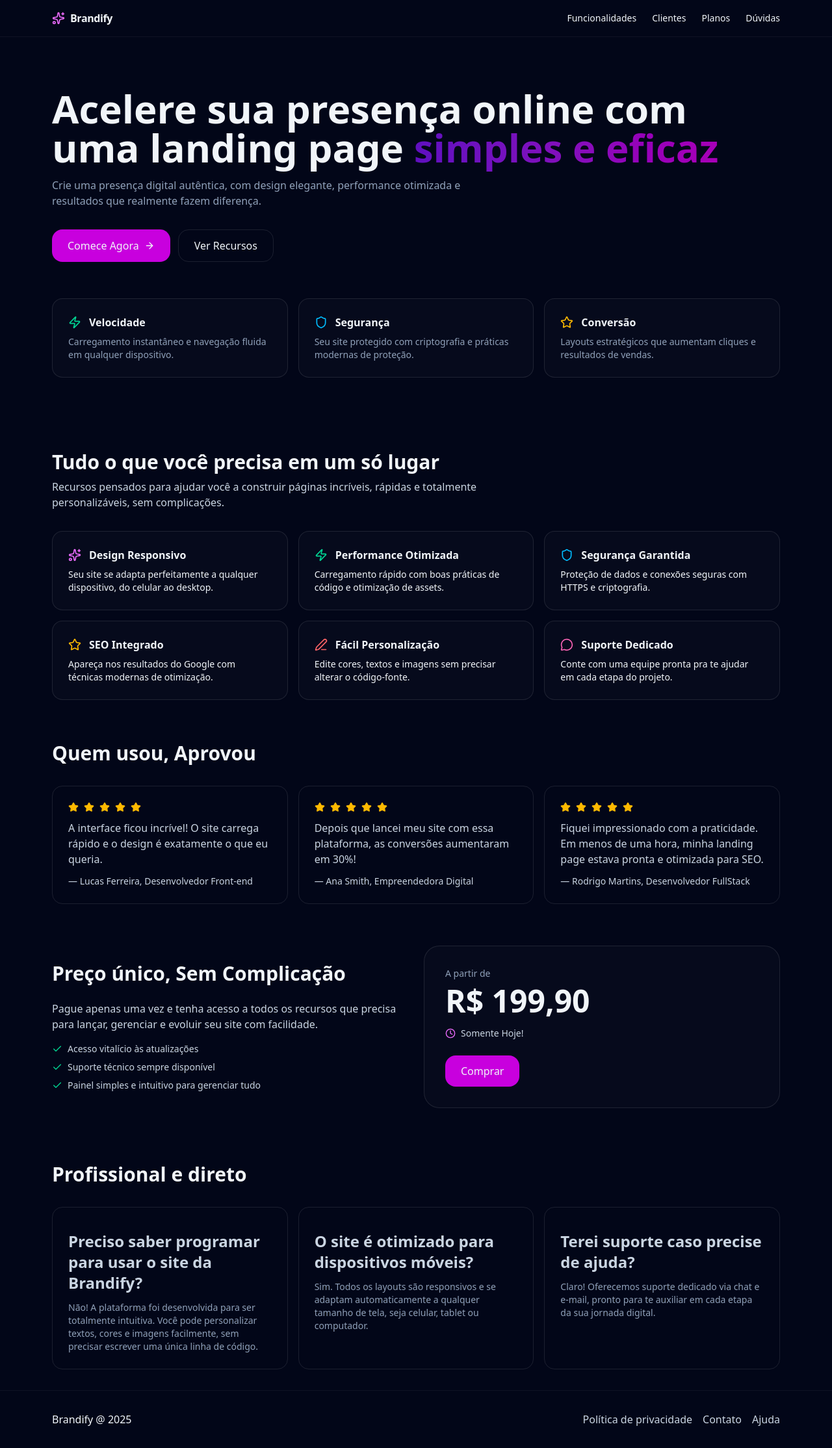
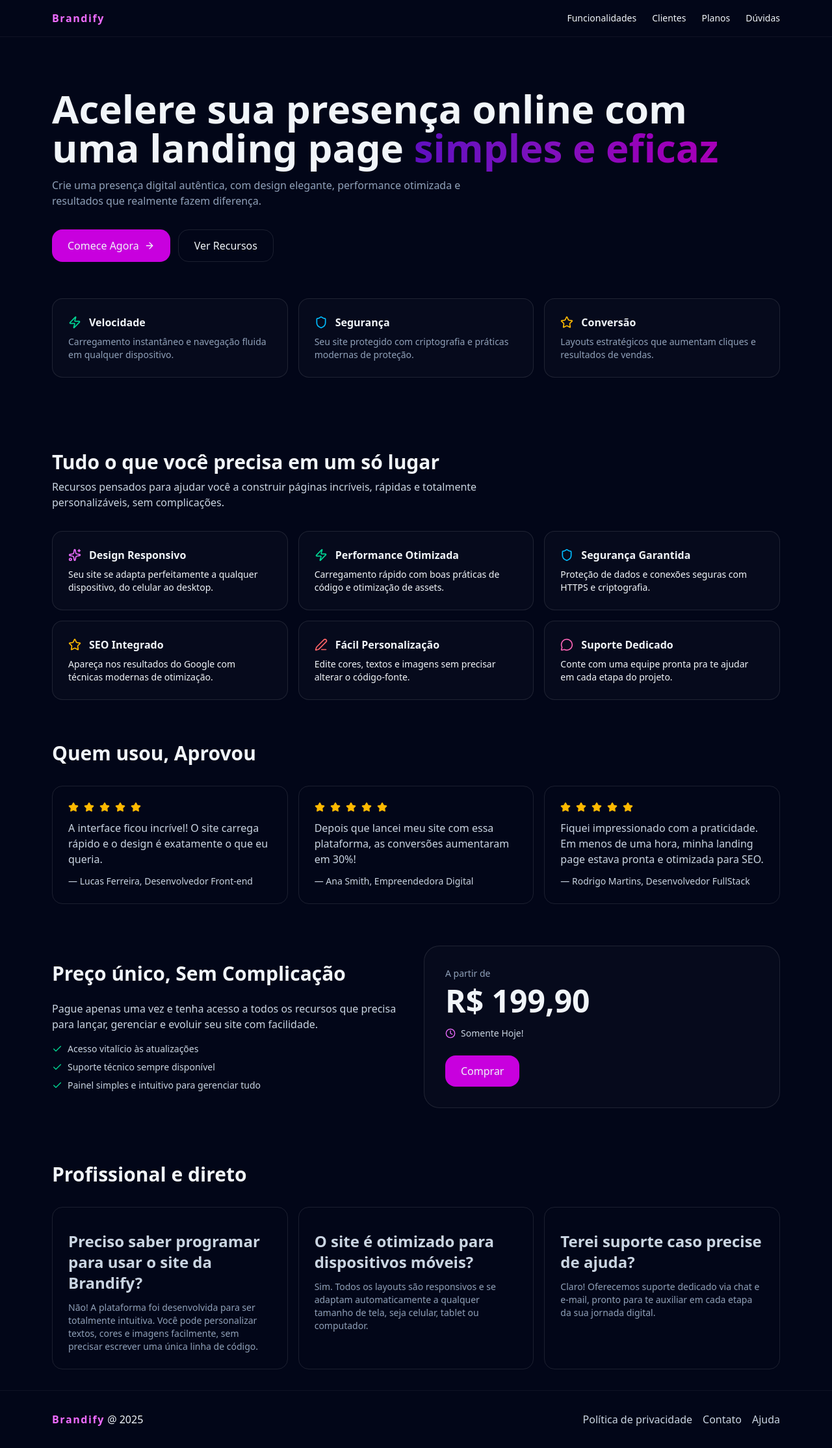
Before and after one commit to tenmenezes/Brandify, a React (Vite) app: page / in a window 1280 px wide. Shown: the whole page at 65% size. Built offline with nearby package versions, Linux system fonts and the light colour scheme.

Commit message:
editando marca / adicionando animações motion

```diff
--- a/src/App.jsx
+++ b/src/App.jsx
@@ -1,6 +1,6 @@
 import { useState } from "react";
 
-import { motion } from "framer-motion";
+import { AnimatePresence, motion } from "framer-motion";
 
 import {
   ArrowRight,
@@ -14,8 +14,6 @@ import {
   Clock,
   Edit3,
   MessageCircle,
-  MessageCircleQuestion,
-  Info,
 } from "lucide-react";
 
 // Criando links de navegação
@@ -35,9 +33,10 @@ function App() {
 
       <header className="sticky top-0 z-40 border-b border-white/5 bg-slate-950">
         <div className="mx-auto max-w-6xl px-4 py-4 flex items-center justify-between">
-          <a href="#" className="flex items-center gap-2">
-            <Sparkles className="size-5 text-fuchsia-400" />
-            <span className="font-bold tracking-tight">Brandify</span>
+          <a href="#home" className="flex items-center gap-2">
+            <span className="font-extrabold tracking-tight tracking-widest text-fuchsia-400">
+              Brandify
+            </span>
           </a>
 
           <nav className="hidden md:flex items-center gap-6 text-sm">
@@ -60,18 +59,27 @@ function App() {
           </button>
         </div>
 
-        {open && (
-          <div className="md:hidden">
-            <div
-              className="fixed bg-black/60 transition"
+        <AnimatePresence>
+          {open && (
+            <motion.div
+              className="md:hidden fixed inset-0 bg-black/60 flex justify-end"
+              initial={{ opacity: 0 }}
+              animate={{ opacity: 1 }}
+              exit={{ opacity: 0 }}
               onClick={() => setOpen(false)}
             >
-              <div className="fixed right-0 top-0 h-full w-60 bg-slate-900 border-l border-white/10 p-6">
-                <div className="flex items-center justify-between">
-                  <div className="flex items-center gap-2">
-                    <Sparkles className="size-6 text-fuchsia-400" />
-                    <span className="font-semibold">Brandify</span>
-                  </div>
+              <motion.div
+                className="h-full w-60 bg-slate-900 border-l border-white/10 p-6"
+                initial={{ x: 300 }}
+                animate={{ x: 0 }}
+                exit={{ x: 300 }}
+                transition={{ type: "spring", stiffness: 300, damping: 30 }}
+                onClick={(e) => e.stopPropagation()} // evita fechar ao clicar no painel
+              >
+                <div className="flex items-center justify-between mb-6">
+                  <span className="tracking-widest font-extrabold text-fuchsia-400">
+                    Brandify
+                  </span>
                   <button
                     className="p-2 rounded-lg transition"
                     onClick={() => setOpen(false)}
@@ -79,7 +87,7 @@ function App() {
                     <X className="size-6" />
                   </button>
                 </div>
-                <div className="flex flex-col gap-4 bg-slate-900 p-4 w-90">
+                <div className="flex flex-col gap-4">
                   {navLinks.map((l) => (
                     <a
                       key={l.href}
@@ -91,15 +99,15 @@ function App() {
                     </a>
                   ))}
                 </div>
-              </div>
-            </div>
-          </div>
-        )}
+              </motion.div>
+            </motion.div>
+          )}
+        </AnimatePresence>
       </header>
 
       {/* Hero */}
 
-      <section className="relative overflow-hidden">
+      <section className="relative overflow-hidden" id="home">
         <div className="mx-auto max-w-6xl px-4 py-20 relative">
           <motion.h1
             initial={{ opacity: 0, y: 20 }}
@@ -116,7 +124,7 @@ function App() {
           <motion.p
             initial={{ opacity: 0, y: 20 }}
             animate={{ opacity: 1, y: 0 }}
-            transition={{ duration: 0.5, delay: 1 }}
+            transition={{ duration: 0.5, delay: 0.2 }}
             className="mt-4 text-slate-400 max-w-2xl"
           >
             Crie uma presença digital autêntica, com design elegante,
@@ -125,7 +133,7 @@ function App() {
           <motion.div
             initial={{ opacity: 0, y: 20 }}
             animate={{ opacity: 1, y: 0 }}
-            transition={{ duration: 0.5, delay: 1.5 }}
+            transition={{ duration: 0.5, delay: 0.3 }}
             className="mt-8 flex flex-row gap-3"
           >
             <a
@@ -145,12 +153,7 @@ function App() {
               Ver Recursos
             </a>
           </motion.div>
-          <motion.div
-            initial={{ opacity: 0, y: 20 }}
-            animate={{ opacity: 1, y: 0 }}
-            transition={{ duration: 0.5, delay: 2 }}
-            className="mt-14 grid grid-cols-1 lg:grid-cols-3 md:grid-cols-2 gap-4"
-          >
+          <div className="mt-14 grid grid-cols-1 lg:grid-cols-3 md:grid-cols-2 gap-4">
             {[
               {
                 label: "Velocidade",
@@ -165,9 +168,12 @@ function App() {
                 desc: "Layouts estratégicos que aumentam cliques e resultados de vendas.",
               },
             ].map((item, i) => (
-              <div
+              <motion.div
                 key={item.label}
                 className="rounded-2xl border flex flex-col border-white/10 bg-white/[0.02] p-6"
+                initial={{ opacity: 0, y: 20 }}
+                animate={{ opacity: 1, y: 0 }}
+                transition={{ duration: 1, delay: i * 0.5 }}
               >
                 <div className="flex items-center gap-3">
                   {i == 0 && <Zap className="size-5 text-emerald-400" />}
@@ -176,9 +182,9 @@ function App() {
                   <div className="font-semibold">{item.label}</div>
                 </div>
                 <p className="text-sm text-slate-400 mt-2">{item.desc}</p>
-              </div>
+              </motion.div>
             ))}
-          </motion.div>
+          </div>
         </div>
       </section>
 
@@ -354,7 +360,12 @@ function App() {
       {/* Footer */}
       <footer className="border-t border-white/5">
         <div className="mx-auto max-w-6xl px-4 py-8 flex flex-wrap items-center justify-center lg:justify-between md:justify-between gap-4">
-          <div>Brandify @ {new Date().getFullYear()}</div>
+          <div>
+            <span className="tracking-widest font-extrabold text-fuchsia-400">
+              Brandify
+            </span>{" "}
+            @ {new Date().getFullYear()}
+          </div>
           <div className="flex flex-wrap gap-4 justify-center items-center lg:justify-between md:justify-between">
             <a
               href="#"
--- a/src/index.css
+++ b/src/index.css
@@ -10,4 +10,5 @@ html,
 body,
 #root {
   height: 100%;
+  scroll-behavior: smooth;
 }
```
Also changed, not shown: package.json (+5 -2 lines), 1 other file (tests, documents, lock files or other folders).
